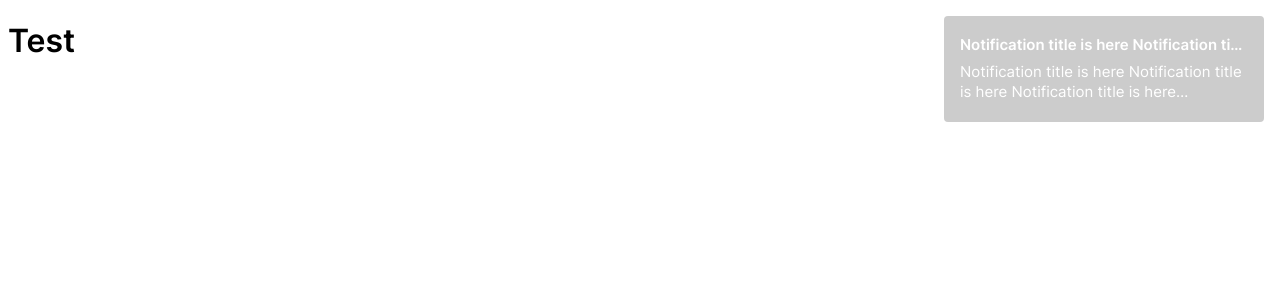
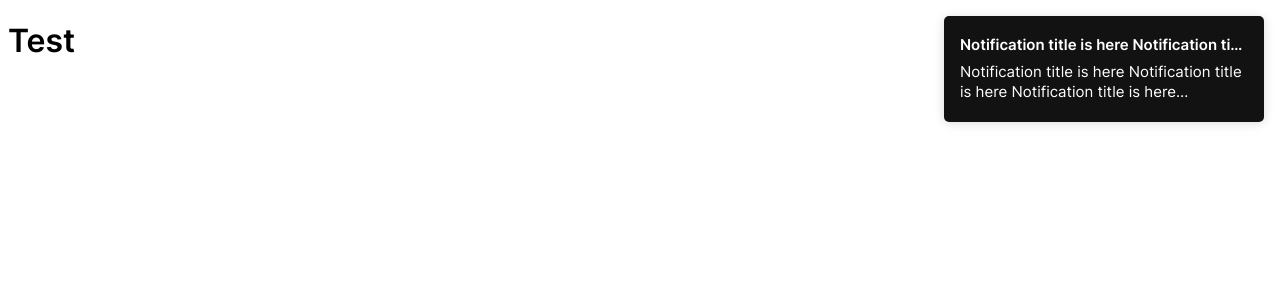
Before and after one commit to avrcoelho/react-hook-notification, a React (Create React App) app: page / in a window 1280 px wide. Shown: the top 300 px of the page. Built offline with nearby package versions, Linux system fonts and the light colour scheme.

Commit message:
style: theme container

```diff
--- a/src/App.tsx
+++ b/src/App.tsx
@@ -5,5 +5,5 @@ import './main';
 export const App = (): JSX.Element => {
   globalStyles();
 
-  return <Notification type="default" />;
+  return <Notification type="default" theme="dark" />;
 };
--- a/src/presentation/assets/styles/global.ts
+++ b/src/presentation/assets/styles/global.ts
@@ -2,7 +2,15 @@ import { globalCss } from '@stitches/react';
 import './inter.css';
 
 export const globalStyles = globalCss({
-  ':root': {},
+  ':root': {
+    '--rhn-color-light': '#fff',
+    '--rhn-text-color-light': '#757575',
+    '--rhn-color-error': '#e74c3c',
+    '--rhn-color-success': '#07bc0c',
+    '--rhn-color-info': '#3498db',
+    '--rhn-color-warning': '#f1c40f',
+    '--rhn-color-dark': '#121212',
+  },
   '#rhn-container *, #root > *': {
     boxSizing: 'border-box',
     outline: 0,
--- a/src/presentation/components/Notification/index.tsx
+++ b/src/presentation/components/Notification/index.tsx
@@ -1,5 +1,6 @@
 import { NotificationProps } from '@/presentation/types/Notification';
 import { NotificationDefaultProps } from '@/presentation/constantes/NotificationDefaultProps';
+import { ContainerTheme } from '@/presentation/types/ContainerTheme';
 
 import { Container, Title, Text } from './styles';
 
@@ -14,7 +15,7 @@ export const Notification = ({
   closeOnClick = NotificationDefaultProps.closeOnClick,
 }: NotificationProps): JSX.Element => {
   return (
-    <Container>
+    <Container theme={`${type}-${theme}` as ContainerTheme}>
       <Title>Notification title is here Notification title is here</Title>
       <Text>
         Notification title is here Notification title is here Notification title
--- a/src/presentation/components/Notification/styles.ts
+++ b/src/presentation/components/Notification/styles.ts
@@ -6,25 +6,70 @@ const { styled } = createStitches({
   },
 });
 
+const themeLight = {
+  color: 'var(--rhn-text-color-light)',
+  backgroundColor: 'var(--rhn-color-light)',
+};
+
+const themeDark = {
+  color: 'var(--rhn-color-light)',
+  backgroundColor: 'var(--rhn-color-dark)',
+};
+
 export const Container = styled('div', {
   position: 'absolute',
   top: '16px',
   right: '16px',
   padding: '20px 16px',
   backgroundColor: '#ccc',
-  borderRadius: '4px',
+  borderRadius: '5px',
   display: 'flex',
   flexDirection: 'column',
   width: '320px',
+  boxShadow: '0 1px 10px 0 rgb(0 0 0 / 10%), 0 2px 15px 0 rgb(0 0 0 / 5%)',
 
   '@bp1': {
     width: 'calc(100% - 32px)',
     margin: 'auto',
   },
+
+  variants: {
+    theme: {
+      'default-colored': {
+        backgroundColor: 'var(--rhn-color-light)',
+        color: 'var(--rhn-text-color-light)',
+      },
+      'info-colored': {
+        backgroundColor: 'var(--rhn-color-info)',
+        color: 'var(--rhn-color-light)',
+      },
+      'warning-colored': {
+        backgroundColor: 'var(--rhn-color-warning)',
+        color: 'var(--rhn-color-light)',
+      },
+      'success-colored': {
+        backgroundColor: 'var(--rhn-color-success)',
+        color: 'var(--rhn-color-light)',
+      },
+      'error-colored': {
+        backgroundColor: 'var(--rhn-color-error)',
+        color: 'var(--rhn-color-light)',
+      },
+      'default-light': themeLight,
+      'info-light': themeLight,
+      'warning-light': themeLight,
+      'success-light': themeLight,
+      'error-light': themeLight,
+      'default-dark': themeDark,
+      'info-dark': themeDark,
+      'warning-dark': themeDark,
+      'success-dark': themeDark,
+      'error-dark': themeDark,
+    },
+  },
 });
 
 export const Title = styled('strong', {
-  color: 'white',
   fontSize: '15px',
   lineHeight: '18px',
   marginBottom: '8px',
@@ -34,7 +79,6 @@ export const Title = styled('strong', {
 });
 
 export const Text = styled('span', {
-  color: 'white',
   fontSize: '15px',
   lineHeight: '20px',
   textOverflow: 'ellipsis',
--- /dev/null
+++ b/src/presentation/types/ContainerTheme.ts
@@ -0,0 +1,16 @@
+export type ContainerTheme =
+  | 'default-colored'
+  | 'info-colored'
+  | 'warning-colored'
+  | 'success-colored'
+  | 'error-colored'
+  | 'default-light'
+  | 'info-light'
+  | 'warning-light'
+  | 'success-light'
+  | 'error-light'
+  | 'default-dark'
+  | 'info-dark'
+  | 'warning-dark'
+  | 'success-dark'
+  | 'error-dark';
```
